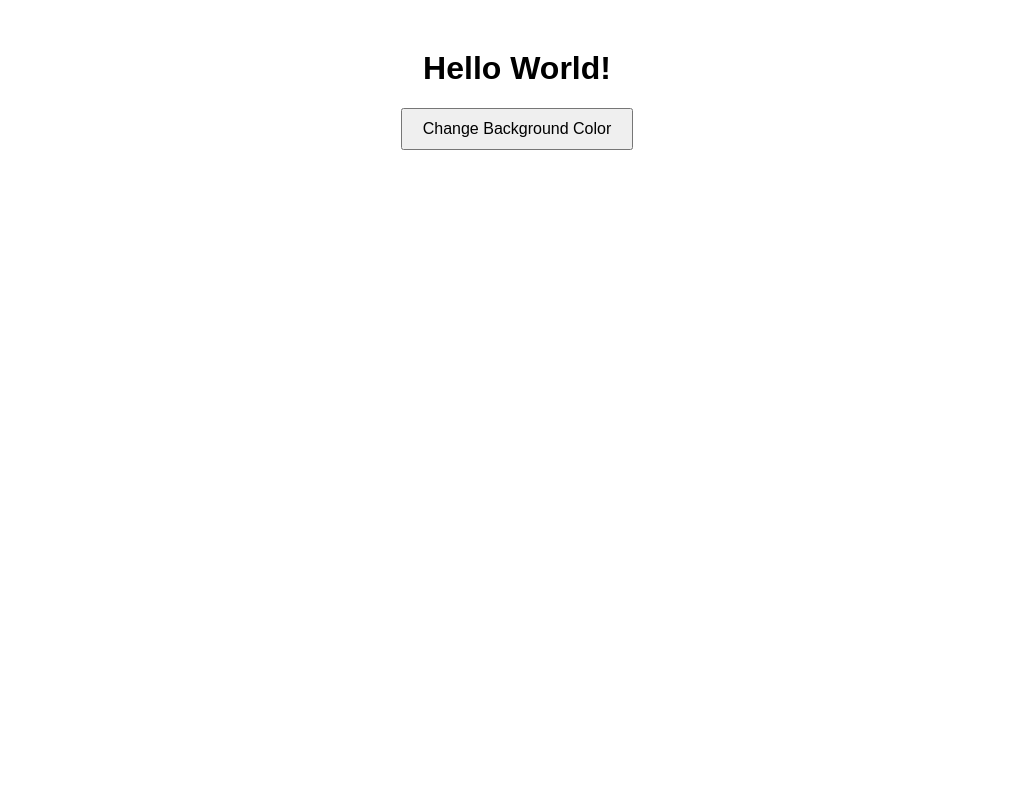
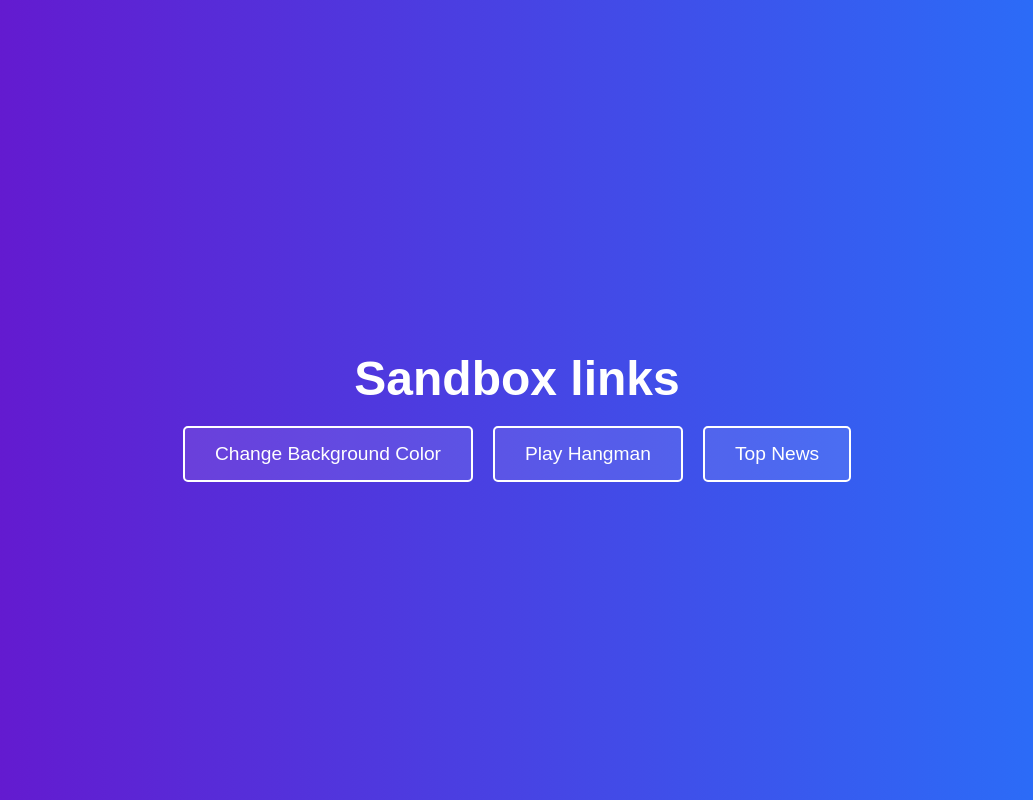
Before and after one commit to kindredFP/sandbox, a website: page index.html in a window 1280 px wide. Shown: the whole page, without its empty margins (123-1156 px from the left). Drawn offline with Linux system fonts and the light colour scheme.

Commit message:
created landing page and organized the index files

```diff
--- a/index.html
+++ b/index.html
@@ -3,23 +3,51 @@
 <head>
     <meta charset="UTF-8">
     <meta name="viewport" content="width=device-width, initial-scale=1.0">
-    <title>Change Background Color</title>
+    <title>Sandbox Landing Page</title>
     <style>
         body {
-            font-family: Arial, sans-serif;
+            font-family: 'Arial', sans-serif;
+            display: flex;
+            flex-direction: column;
+            align-items: center;
+            justify-content: center;
+            height: 100vh;
+            margin: 0;
+            background: linear-gradient(to right, #6a11cb, #2575fc);
+            color: white;
             text-align: center;
-            margin-top: 50px;
         }
-        button {
-            padding: 10px 20px;
-            font-size: 16px;
+        h1 {
+            margin-bottom: 20px;
+            font-size: 3em;
+        }
+        .nav-buttons {
+            display: flex;
+            gap: 20px;
+        }
+        .nav-buttons a {
+            padding: 15px 30px;
+            font-size: 1.2em;
+            color: white;
+            text-decoration: none;
+            background: rgba(255, 255, 255, 0.1);
+            border: 2px solid white;
+            border-radius: 5px;
+            transition: background 0.3s, border 0.3s;
+        }
+        .nav-buttons a:hover {
+            background: rgba(255, 255, 255, 0.2);
+            border-color: #ddd;
         }
     </style>
 </head>
 <body>
-    <h1>Hello World!</h1>
-    <button onclick="changeColor()">Change Background Color</button>
+    <h1>Sandbox links</h1>
+    <div class="nav-buttons">
+        <a href="background-color/index.html">Change Background Color</a>
+        <a href="hangman/index1.html">Play Hangman</a>
+        <a href="news/index2.html">Top News</a>
 
-    <script src="script.js"></script>
+    </div>
 </body>
 </html>
```
Also changed, not shown: background-color/index.html (added, +25 -0 lines), background-color/script.js (renamed from script.js), hangman/index1.html (renamed from index1.html), hangman/script1.js (renamed from script1.js), hangman/styles.css (renamed from styles.css), news/index2.html (renamed from index2.html), news/script2.js (renamed from script2.js), news/styles2.css (renamed from styles2.css).
